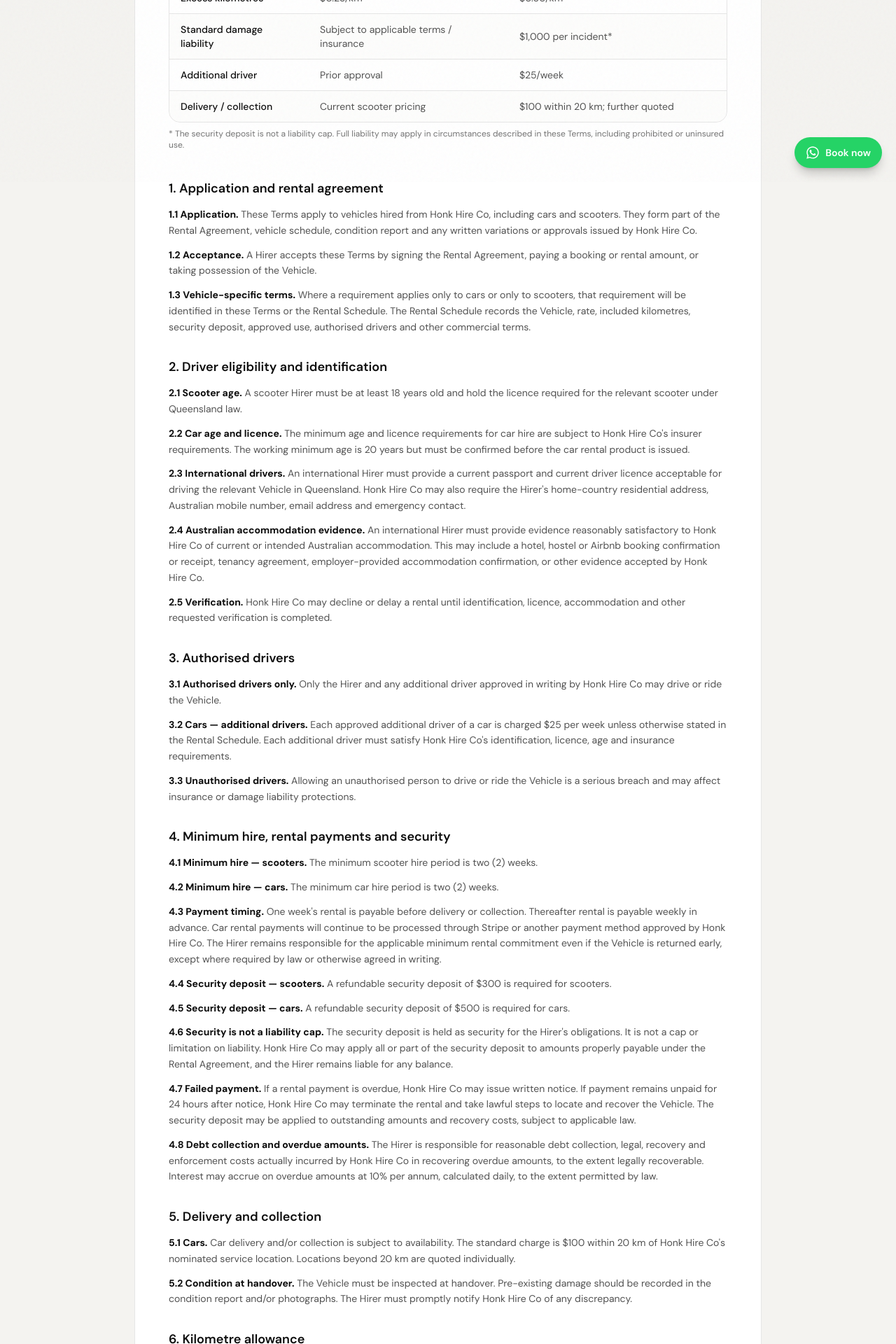
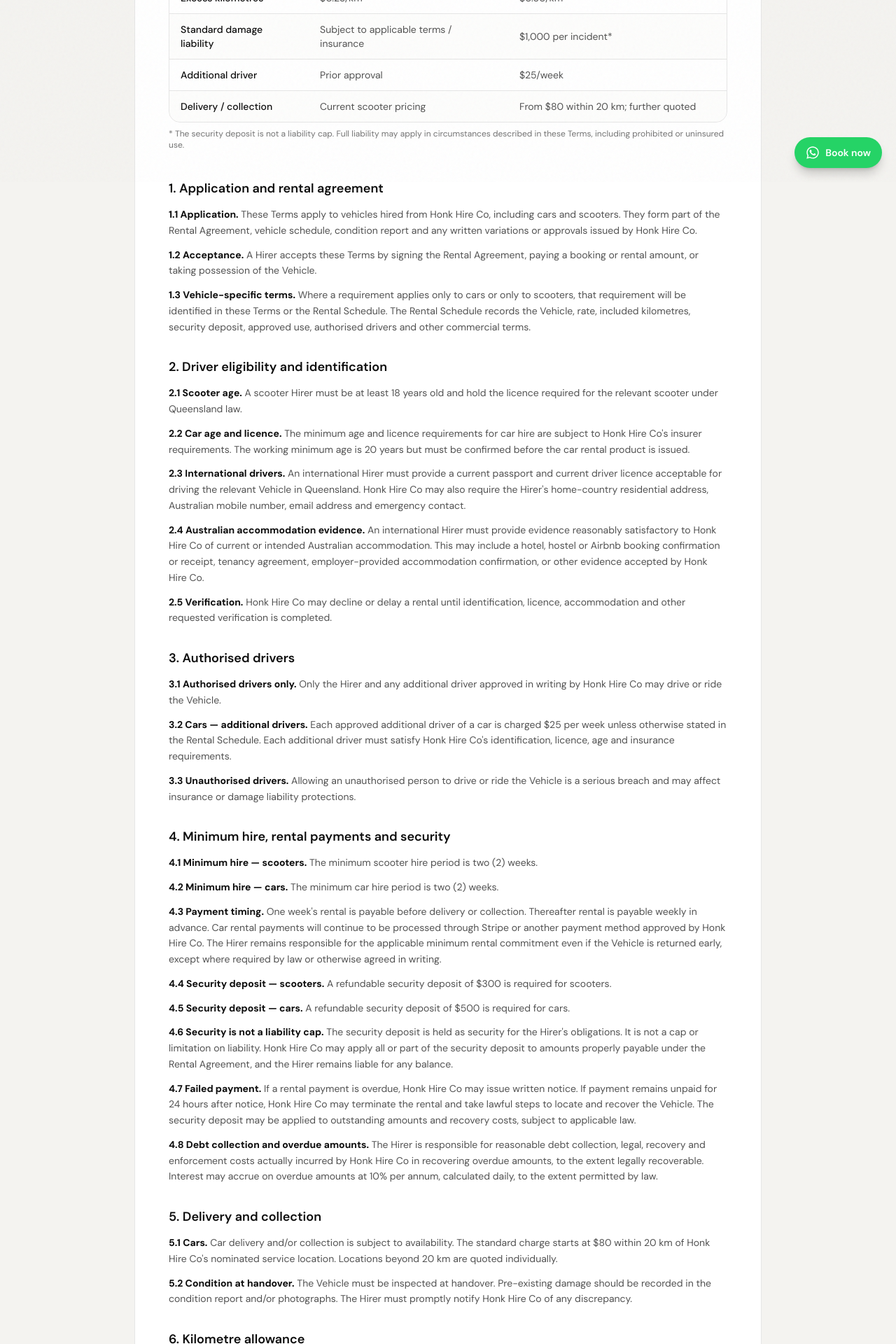
Before and after one commit to talhasajid849/Honk_Hire_Co, a Next.js app: page /terms-and-conditions in a window 1280 px wide. Shown: the part 540-2460 px from the top of the page at 70% size. Built offline with nearby package versions, Linux system fonts and the light colour scheme; a web font is replaced by a local one.

Commit message:
fix: update delivery pricing details for clarity and consistency

```diff
--- a/app/mg3-hire/page.tsx
+++ b/app/mg3-hire/page.tsx
@@ -303,7 +303,7 @@ export default function Mg3HirePage() {
                 </li>
                 <li className="flex items-start gap-2">
                   <span className="mt-0.5 shrink-0 text-[var(--accent)]">•</span>
-                  <span><strong className="text-[var(--fg)]">Pickup &amp; delivery</strong> — free pickup from our Tewantin base, or $100 delivery within 20km (further away is quoted individually).</span>
+                  <span><strong className="text-[var(--fg)]">Pickup &amp; delivery</strong> — free pickup from our Tewantin base, or delivery from $80 within 20km (further away is quoted individually).</span>
                 </li>
                 <li className="flex items-start gap-2">
                   <span className="mt-0.5 shrink-0 text-[var(--accent)]">•</span>
--- a/app/terms-and-conditions/page.tsx
+++ b/app/terms-and-conditions/page.tsx
@@ -25,7 +25,7 @@ const KEY_TERMS = [
   {
     label: "Delivery / collection",
     scooters: "Current scooter pricing",
-    cars: "$100 within 20 km; further quoted",
+    cars: "From $80 within 20 km; further quoted",
   },
 ];
 
@@ -37,7 +37,7 @@ const CAR_SCHEDULE = [
   { item: "Included distance", value: "1,000 km per week" },
   { item: "Excess distance", value: "$0.30 per km" },
   { item: "Additional approved driver", value: "$25 per week" },
-  { item: "Delivery / collection", value: "$100 within 20 km, subject to availability; further distances quoted" },
+  { item: "Delivery / collection", value: "From $80 within 20 km, subject to availability; further distances quoted" },
   { item: "Delivery work", value: "Permitted only where declared and approved; insurance conditions may apply" },
   { item: "Passenger rideshare", value: "Not permitted unless later approved in writing" },
   { item: "General cleaning", value: "$120 where applicable" },
@@ -256,7 +256,7 @@ export default function TermsAndConditionsPage() {
             <div className="space-y-3">
               <p>
                 <strong className="text-[var(--fg)]">5.1 Cars.</strong> Car delivery and/or collection is
-                subject to availability. The standard charge is $100 within 20 km of Honk Hire Co&apos;s
+                subject to availability. The standard charge starts at $80 within 20 km of Honk Hire Co&apos;s
                 nominated service location. Locations beyond 20 km are quoted individually.
               </p>
               <p>
```
